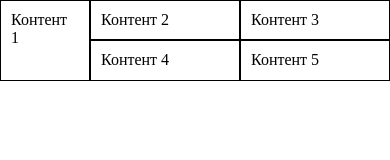
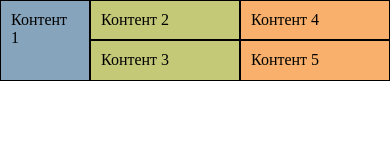
Before and after one commit to LesiukO/responsive-blocks, a plain HTML site: page index.html in a window 390 px wide. Drawn offline with nearby package versions, Linux system fonts and the light colour scheme.

Commit message:
правки

```diff
--- a/sass/style.sass
+++ b/sass/style.sass
@@ -13,6 +13,11 @@
 	width: 25%
 #block-1
 	width: calc(100% - 1000px)
+	background-color: #86a4bc
+#block-2, #block-3
+	background-color: #c3c977
+#block-4, #block-5
+	background-color: #f8b06c
 @media (max-width: 1200px)
 	.content-blocks
 		flex-wrap: wrap
@@ -21,6 +26,12 @@
 		width: 50%
 	#block-1
 		width: calc(100% - 800px)
+	#block-3
+		order: 3
+	#block-4
+		order: 2
+	#block-5
+		order: 4
 @media (max-width: 1000px)
 	.content-blocks
 		width: 600px
```
Also changed, not shown: css/style.css, 1 other file.
